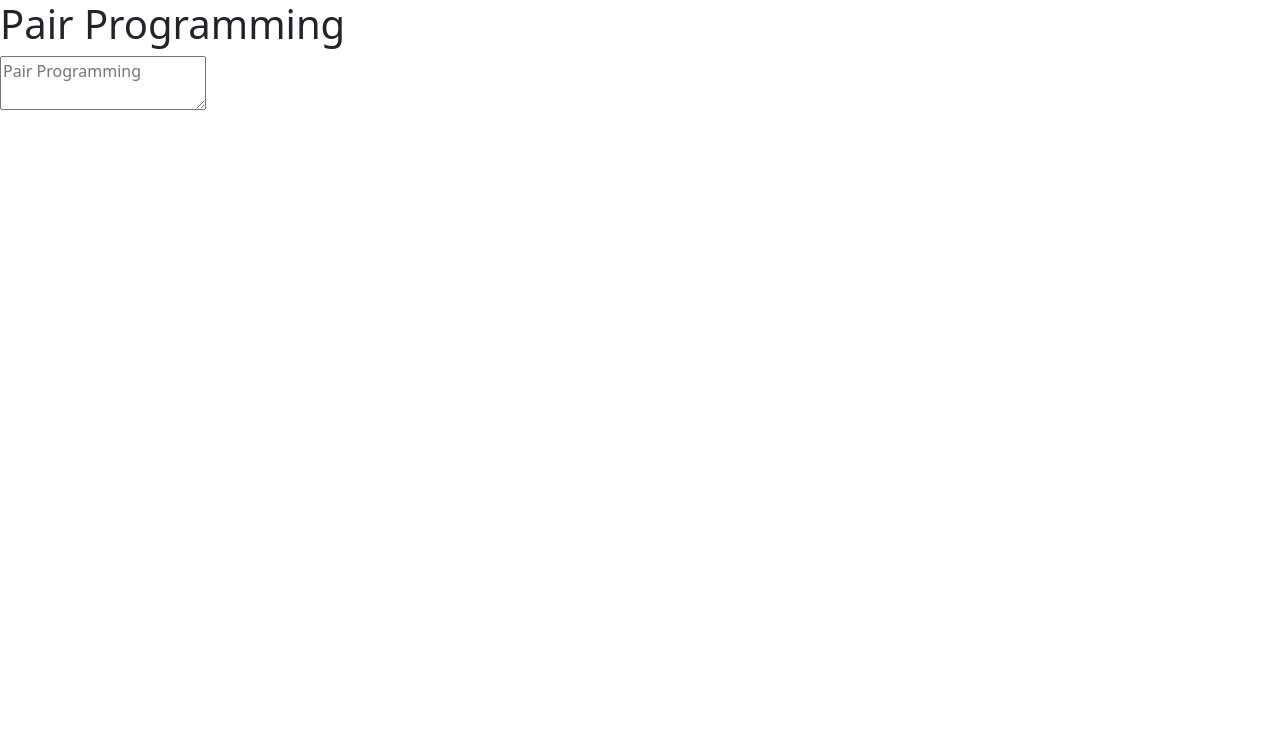
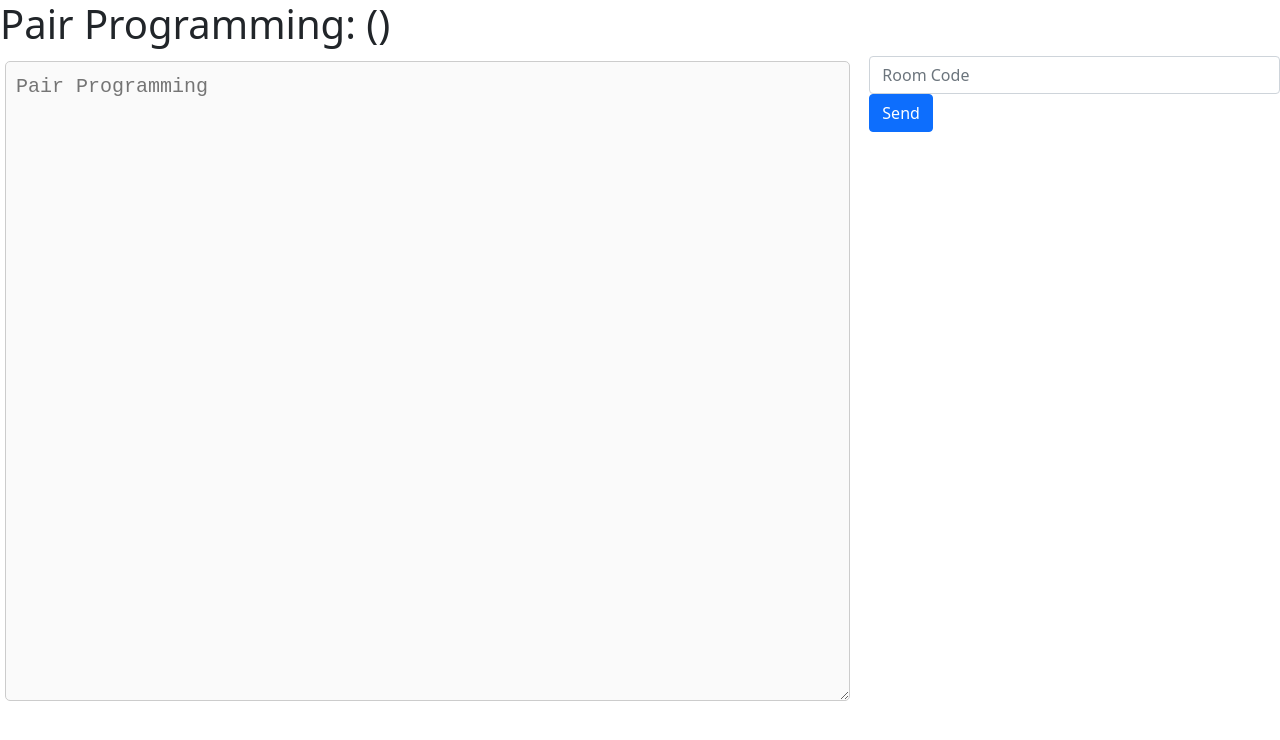
Before and after one commit to surajshende247/bracket-share, a React (Create React App) app in the folder client/: page / in a window 1280 px wide. Before the commit this address led to /pairprogramming. Shown: the top 740 px of the page. Built offline with nearby package versions, Linux system fonts and the light colour scheme; no server answers.

Commit message:
feature: room creation and code sharing added

```diff
--- a/client/src/App.js
+++ b/client/src/App.js
@@ -8,10 +8,9 @@ function App() {
   return (
     <BrowserRouter>
       <Routes>
-        <Route exact path="/pairprogramming" element={<PairProgramming />} />
-        <Route exact path="/" element={<Home />} />
+        <Route exact path="/home" element={<Home />} />
+        <Route exact path="/" element={<PairProgramming />} />
       </Routes>
-      <Navigate path="*" to="/pairprogramming" />
     </BrowserRouter>
   );
 }
--- a/client/src/views/PairProgramming/PairProgramming.css
+++ b/client/src/views/PairProgramming/PairProgramming.css
@@ -0,0 +1,11 @@
+.codeEditor{
+    width: 100%;
+    height: 80vh;
+    border: 1px solid #ccc;
+    border-radius: 5px;
+    padding: 10px;
+    font-family: monospace;
+    font-size: 20px;
+    background-color: #fafafa;
+    margin:5px;
+}
--- a/client/src/views/PairProgramming/PairProgramming.js
+++ b/client/src/views/PairProgramming/PairProgramming.js
@@ -1,34 +1,54 @@
-import React from 'react'
+import React, {useEffect, useState} from 'react'
+import io from 'socket.io-client';
 import './PairProgramming.css'
 
-import {useState, useEffect} from 'react';
-import io from 'socket.io-client';
-
-const socket = io('http://localhost:5000');
+const socket = io.connect('192.168.121.95:5000');
 
 function PairProgramming() {
-    const [codeSnippet, setCodeSnippet] = useState('');
+    const [codeSnippet, setCodeSnippet] = useState();
+    const [roomId, setRoomId] = useState('');
 
     const updateCodeSnippet = (e) => {
         e.preventDefault();
         setCodeSnippet(e.target.value);
-        socket.emit('codechange',{code: e.target.value});
+        socket.emit('chat', {codeSnippet: e.target.value, roomId: roomId});
     }
 
+    const joinRoom = (e) => {
+        e.preventDefault();
+        socket.emit('room', {roomId: roomId});
+    }
+
+
+
+
     useEffect(() => {
-        socket.on('codechange', (data) => {
-            setCodeSnippet(data.code);
-        });
-    });
+        socket.on('chat', (payload) => {
+            setCodeSnippet(payload.codeSnippet);
+        })
+
+    })
 
     return (
         <div>
-            <h1>Pair Programming</h1>
-            <textarea
-            className="pairProgramming"
-            placeholder="Pair Programming"
-            value={codeSnippet}
-            onChange={updateCodeSnippet}></textarea>
+            <h1>Pair Programming: ({roomId})</h1>
+
+            <div className="row">
+                <div className="col-md-8">
+                    <textarea
+                    className="codeEditor"
+                    placeholder="Pair Programming"
+                    value={codeSnippet}
+                    onChange={updateCodeSnippet}
+                    >
+                    </textarea>
+                    </div>
+                <div className="col-md-4">
+                    <input type="text" className="form-control" value={roomId} onChange={(e)=>{setRoomId(e.target.value)}} placeholder="Room Code" />
+                    <button className="btn btn-primary"  onClick={joinRoom} >Send</button>
+                </div>
+
+            </div>
         </div>
     )
 }
```
Also changed, not shown: 1 other file (tests, documents, lock files or other folders).
